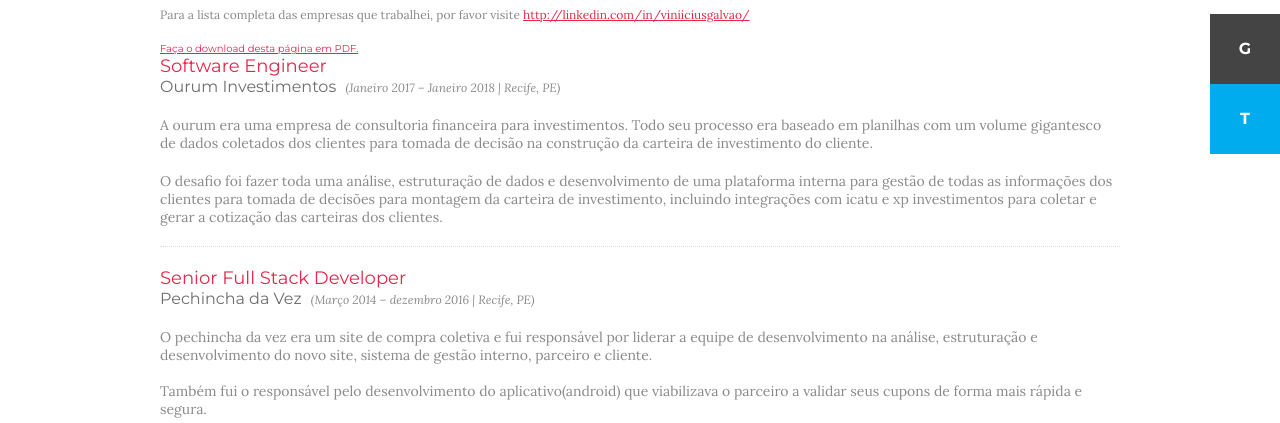
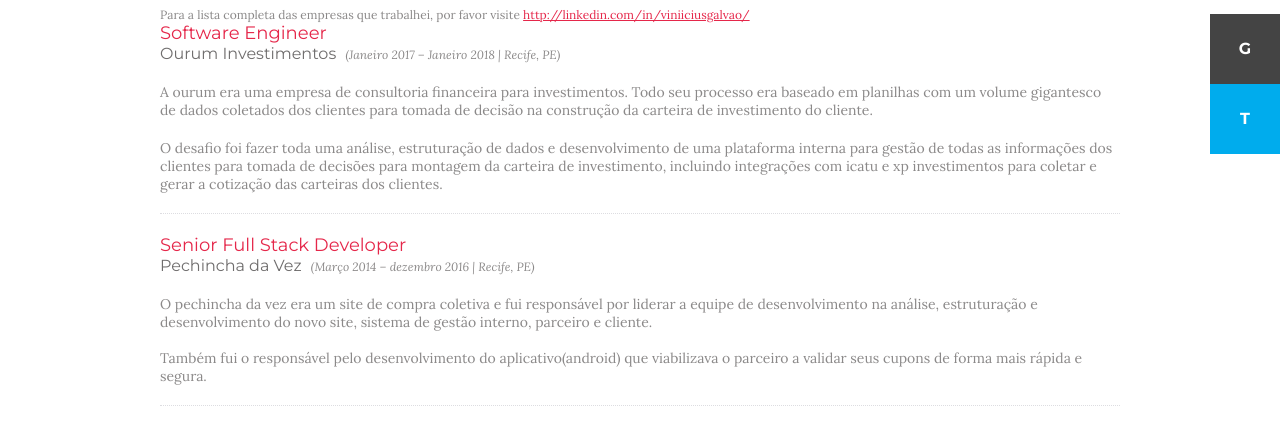
Before and after one commit to viniciusgalvao/resume, a website: page index.html in a window 1280 px wide. Shown: the part 306-729 px from the top of the page. Drawn offline with Linux system fonts and the light colour scheme.

Commit message:
Remove pdf link download and file

```diff
--- a/index.html
+++ b/index.html
@@ -32,8 +32,6 @@
           <h2>Minha Experiência</h2>
 
           <p class="quote">Para a lista completa das empresas que trabalhei, por favor visite <a href="http://linkedin.com/in/viniiciusgalvao/">http://linkedin.com/in/viniiciusgalvao/</a></p>
-
-          <a href="assets/vinicius-galvao-curriculo.pdf" class="download-link">Faça o download desta página em PDF.</a>
         </div>
 
         <div class="content">
```
Also changed, not shown: 1 other file.
